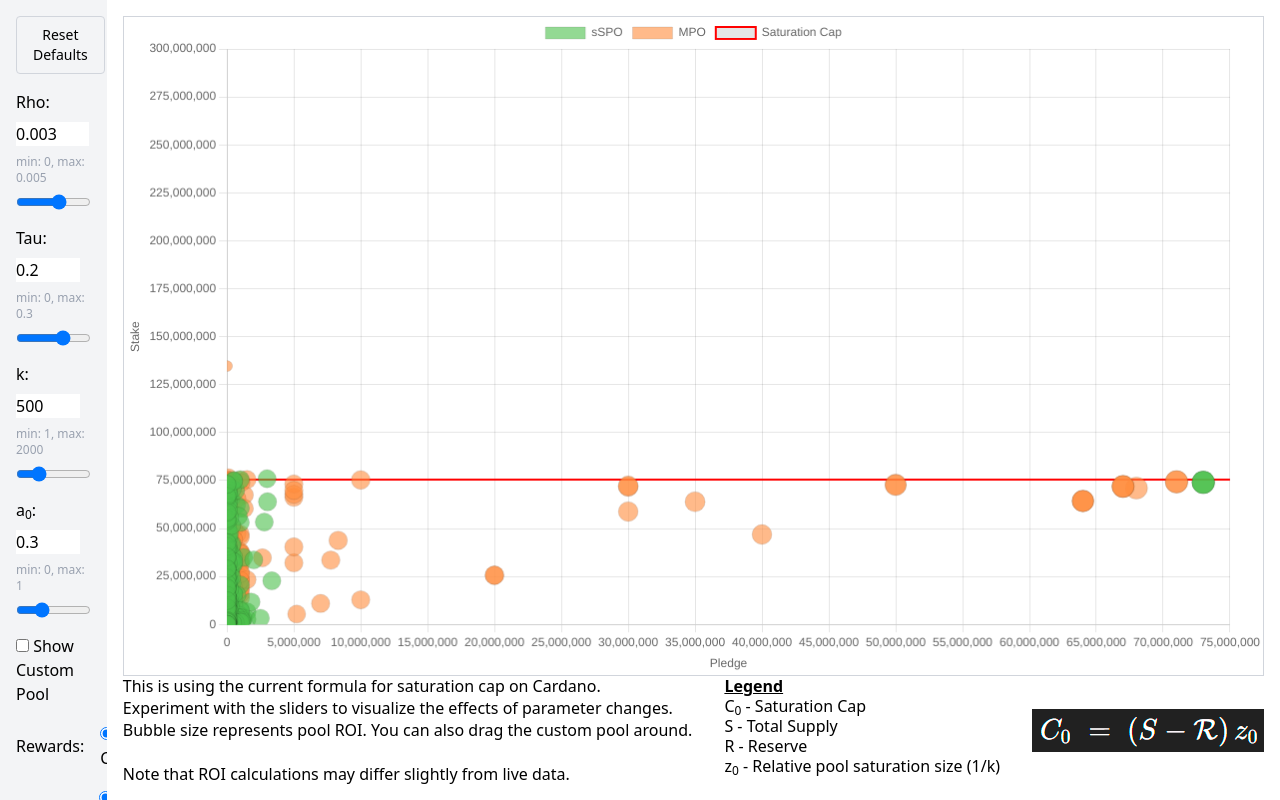
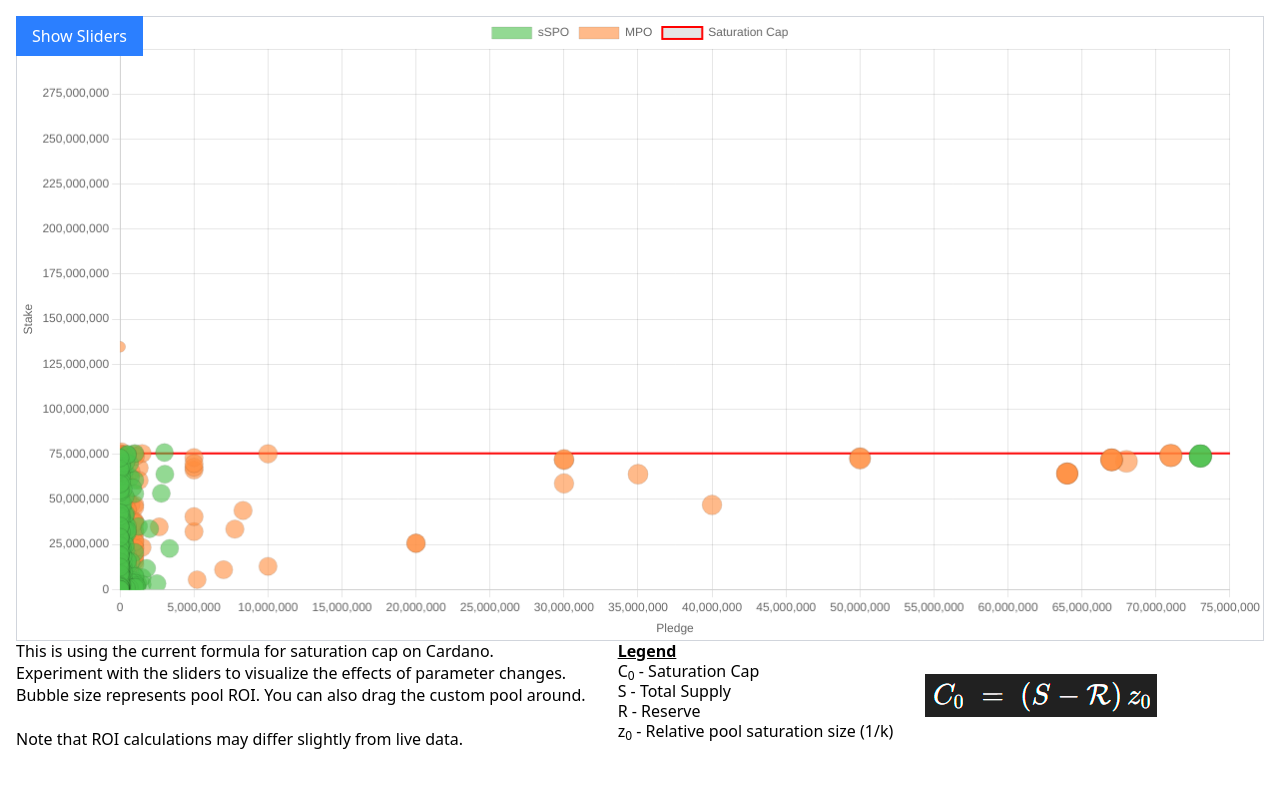
Before and after one commit to Cerkoryn/SPO-Incentives, a SvelteKit app: page / in a window 1280 px wide. Built offline with nearby package versions, Linux system fonts and the light colour scheme.

Commit message:
Added STATIC_THRESHOLD for sliders pane width

```diff
--- a/src/routes/+layout.svelte
+++ b/src/routes/+layout.svelte
@@ -2,31 +2,47 @@
   import '../app.css';
   import Controls from '$lib/components/controls.svelte';
   import Graph from '$lib/components/graph.svelte';
+  import { onMount } from 'svelte';
   let showSliders = false;
+  let width = 0;
+  const STATIC_THRESHOLD = 1680; // px: min width to show static sidebar
+  $: isStatic = width >= STATIC_THRESHOLD;
+  onMount(() => {
+    width = window.innerWidth;
+    const handleResize = () => (width = window.innerWidth);
+    window.addEventListener('resize', handleResize);
+    return () => window.removeEventListener('resize', handleResize);
+  });
 </script>
 
 <!-- Container wrapping sidebar and main content -->
-<div class="flex min-h-screen flex-col md:flex-row overflow-x-hidden">
-  <div class="fixed top-4 left-4 z-60 lg:hidden">
-    <button class="bg-blue-500 px-4 py-2 text-white" on:click={() => (showSliders = !showSliders)}>
-			{#if showSliders}
-				Hide Sliders
-			{:else}
-				Show Sliders
-			{/if}
-		</button>
-	</div>
-
-  <!-- Controls pane: overlay on small/mid screens, static sidebar on large screens -->
-  <!-- Controls pane: overlay on small/mid screens, static sidebar on large screens -->
-  <aside class={`bg-gray-100 p-4 max-h-screen overflow-y-auto overflow-x-hidden
-      ${showSliders ? 'fixed inset-0 z-50 w-full max-w-full' : 'hidden'}
-      lg:block lg:static lg:inset-auto lg:z-auto lg:w-1/4`}>
+<div class="flex min-h-screen flex-col">
+  {#if isStatic}
+    <div class="flex flex-1">
+      <aside class="bg-gray-100 p-4 w-80 overflow-y-auto">
         <Controls />
       </aside>
-
-	<main class="flex flex-1 flex-col p-4">
+      <main class="flex-1 p-4">
         <Graph />
         <slot />
       </main>
     </div>
+  {:else}
+    <div class="relative flex flex-1 overflow-x-hidden">
+      <main class="flex-1 p-4">
+        <Graph />
+        <slot />
+      </main>
+      <div class="fixed top-4 left-4 z-60">
+        <button class="bg-blue-500 px-4 py-2 text-white" on:click={() => (showSliders = !showSliders)}>
+          {#if showSliders}Hide Sliders{:else}Show Sliders{/if}
+        </button>
+      </div>
+      {#if showSliders}
+        <aside class="bg-gray-100 p-4 fixed inset-0 z-50 w-full max-w-full max-h-screen overflow-y-auto overflow-x-hidden">
+          <Controls />
+        </aside>
+      {/if}
+    </div>
+  {/if}
+</div>
```
Lines whose indentation alone changed are shown as unchanged.
